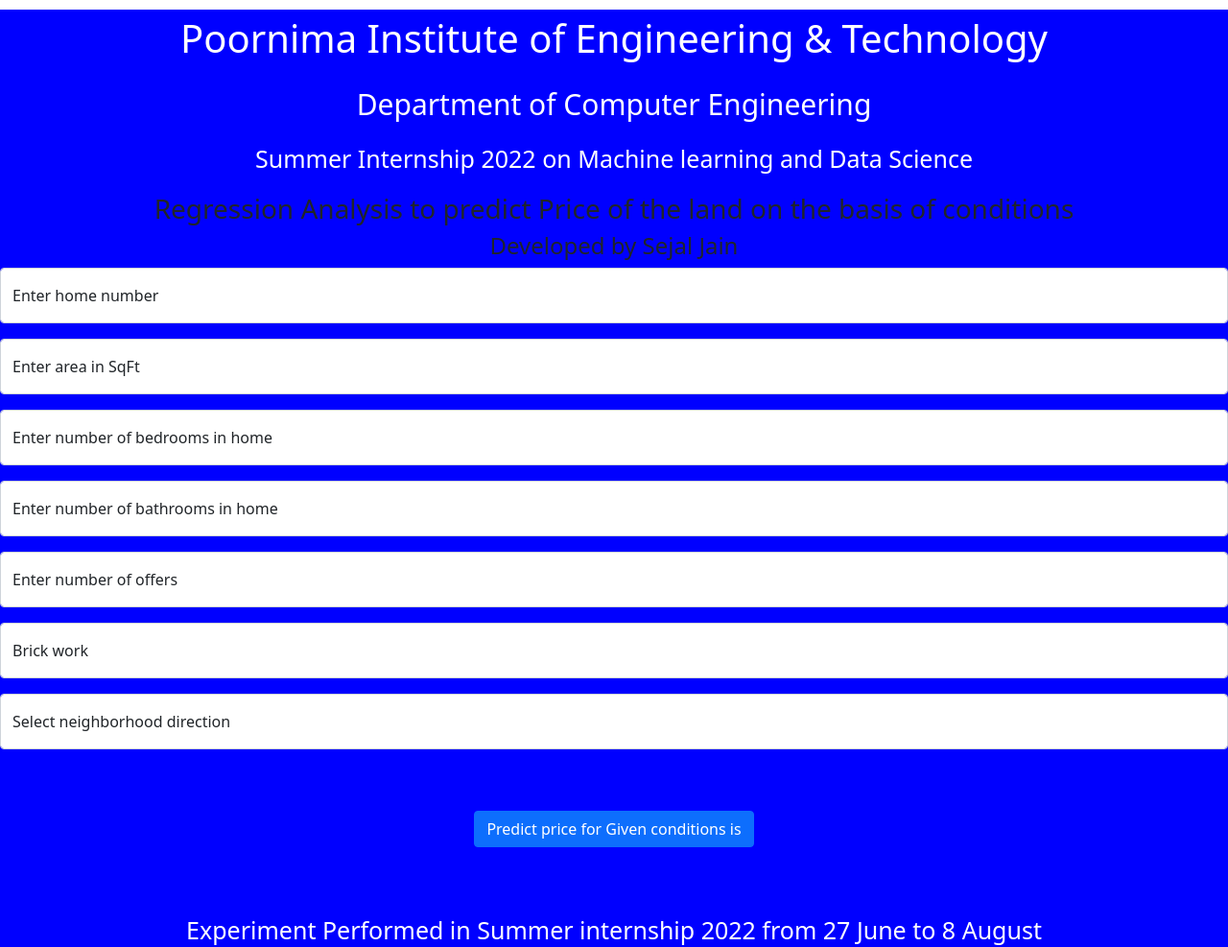
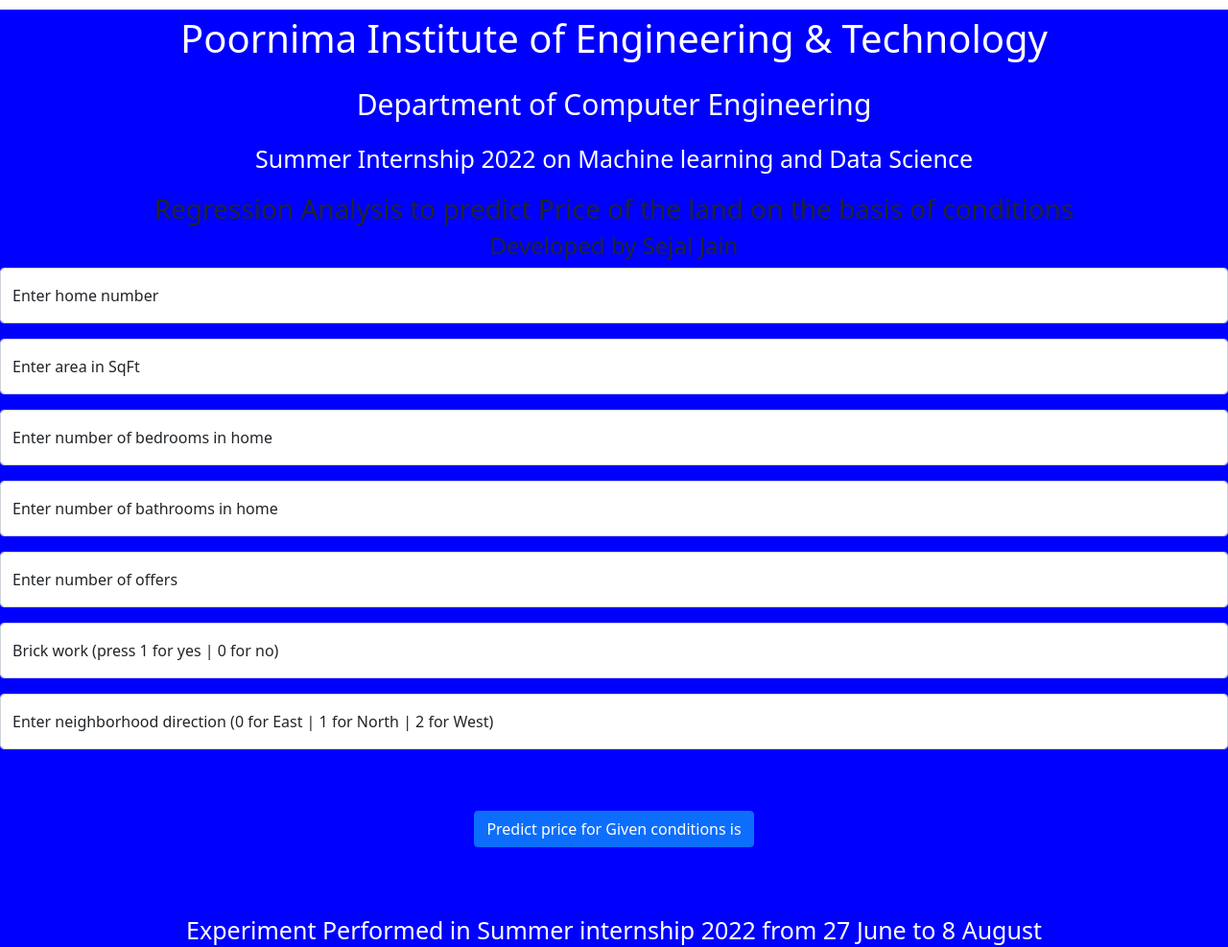
Before and after one commit to sejalpcegithub/sejaljain_MultipleLinearRegressionModel, a Flask app: page / in a window 1280 px wide. Shown: the top 987 px of the page at 96% size. Run offline with Flask 2, Linux system fonts and the light colour scheme; parts of the project's set-up code (start-up, migrations or seed data) failed here and were passed over.

Commit message:
Update index5.html

```diff
--- a/templates/index5.html
+++ b/templates/index5.html
@@ -61,12 +61,12 @@ div {text-align: center;}
 
 <div class="form-floating mb-3">
 <input type="number" class="form-control" id="exp6" name="exp6" step="any" min="0" max="100" placeholder="0" required="required">
-<label for="floatingInput">Brick work </label>
+<label for="floatingInput">Brick work (press 1 for yes | 0 for no) </label>
 </div>
 
 <div class="form-floating mb-3">
 <input type="number" class="form-control" id="exp7" name="exp7" step="any" min="0" max="100" placeholder="0" required="required">
-<label for="floatingInput">Select neighborhood direction </label>
+<label for="floatingInput">Enter neighborhood direction (0 for East |  1 for North | 2 for West)</label>
 </div>
 <br>
 
```
